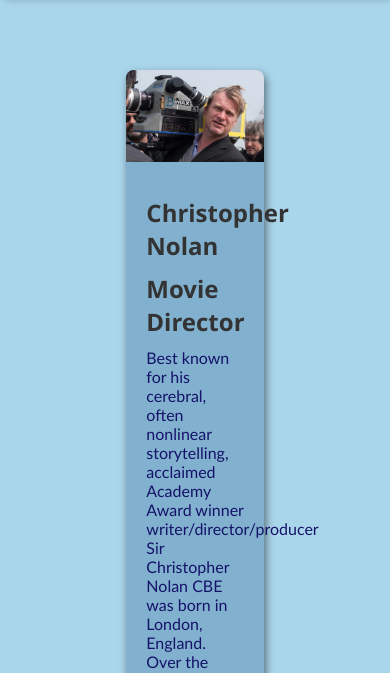
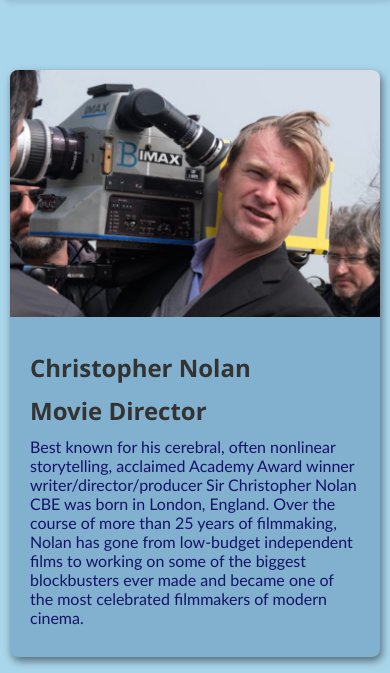
Before and after one commit to Abdalrhman-m/NolanMovies, a plain HTML site: page index.html in a window 390 px wide. Shown: the part 164-837 px from the top of the page. Drawn offline with Linux system fonts and the light colour scheme.

Commit message:
Update style.css

```diff
--- a/style.css
+++ b/style.css
@@ -211,6 +211,12 @@ body {
     text-align: center;
     margin: 60px 0;
 }
+@media (max-width: 768px) {
+    .card-nolan {
+        width: calc(100% - 20px);
+    }
+}
+
 
 footer {
     background-color: #111;
```
